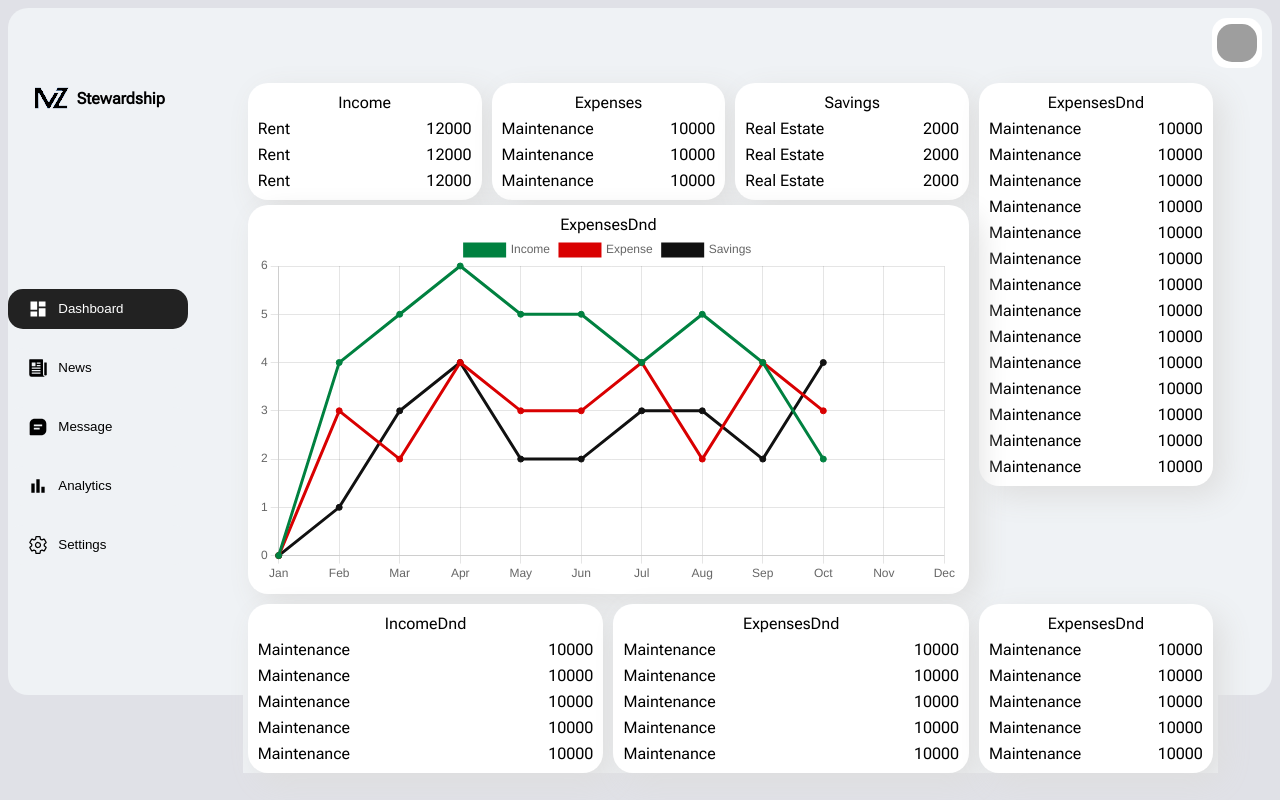
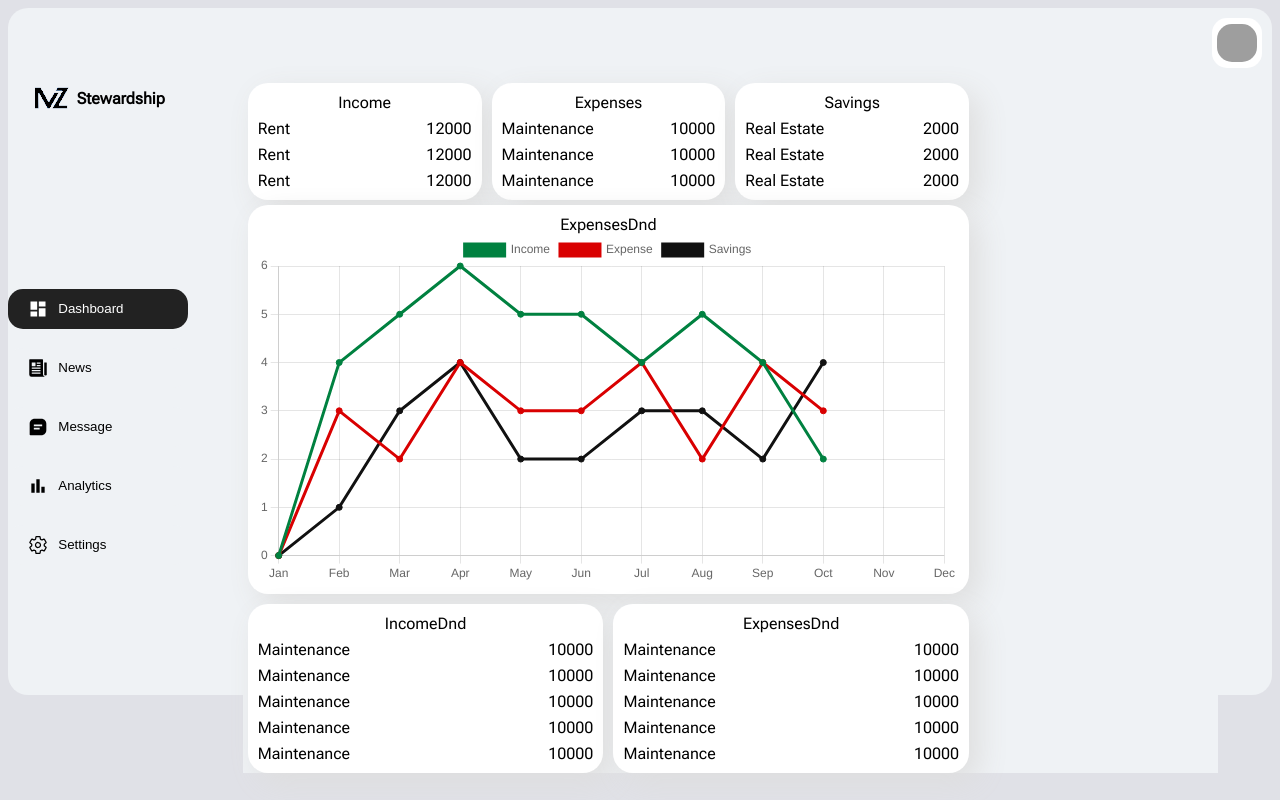
Before and after one commit to shahan210/DashBoard-1, a React (Vite) app: page / in a window 1280 px wide. Built offline with nearby package versions, Linux system fonts and the light colour scheme; grey boxes are pictures that could not be loaded; some icons are missing; a web font is replaced by a local one.

Commit message:
delete:dash piechart transaction

```diff
--- a/src/components/main/Dash.jsx
+++ b/src/components/main/Dash.jsx
@@ -1,12 +1,10 @@
 import React from "react";
+import Expense from "./Expense";
+import ExpenseDnd from "./ExpenseDnd";
+import Graph from "./Graph";
 import Header from "./Header";
 import Income from "./Income";
-import Expense from "./Expense";
-import Graph from "./Graph";
 import IncomeDnd from "./IncomeDnd";
-import ExpenseDnd from "./ExpenseDnd";
-import Transaction from "./Transaction";
-import PieChart from "./PieChart";
 import Savings from "./Savings";
 
 export default function Dash() {
@@ -19,13 +17,11 @@ export default function Dash() {
             <Income />
             <Expense />
             <Savings />
-            <PieChart />
             <Graph />
             <div className="grid-dragndrop dash-grid-span-3">
               <IncomeDnd />
               <ExpenseDnd />
             </div>
-            <Transaction />
           </div>
         </div>
       </div>
--- a/src/components/main/Piechart.jsx
+++ /dev/null
@@ -1,65 +0,0 @@
-import React from "react";
-
-export default function PieChart() {
-  return (
-    <div className="dash-grid-span-2 ">
-      <div className="container">
-        <div style={{ textAlign: "center" }}>ExpensesDnd</div>
-        <div className="income-list">
-          <div>Maintenance</div>
-          <div>10000</div>
-        </div>
-        <div className="income-list">
-          <div>Maintenance</div>
-          <div>10000</div>
-        </div>
-        <div className="income-list">
-          <div>Maintenance</div>
-          <div>10000</div>
-        </div>
-        <div className="income-list">
-          <div>Maintenance</div>
-          <div>10000</div>
-        </div>
-        <div className="income-list">
-          <div>Maintenance</div>
-          <div>10000</div>
-        </div>
-        <div className="income-list">
-          <div>Maintenance</div>
-          <div>10000</div>
-        </div><div className="income-list">
-          <div>Maintenance</div>
-          <div>10000</div>
-        </div>
-        <div className="income-list">
-          <div>Maintenance</div>
-          <div>10000</div>
-        </div>
-        <div className="income-list">
-          <div>Maintenance</div>
-          <div>10000</div>
-        </div><div className="income-list">
-          <div>Maintenance</div>
-          <div>10000</div>
-        </div>
-        <div className="income-list">
-          <div>Maintenance</div>
-          <div>10000</div>
-        </div>
-        <div className="income-list">
-          <div>Maintenance</div>
-          <div>10000</div>
-        </div>
-        <div className="income-list">
-          <div>Maintenance</div>
-          <div>10000</div>
-        </div>
-        <div className="income-list">
-          <div>Maintenance</div>
-          <div>10000</div>
-        </div>
-      </div>
-    </div>
-  );
-}
--- a/src/components/main/Transaction.jsx
+++ /dev/null
@@ -1,31 +0,0 @@
-import React from "react";
-
-export default function Transaction() {
-  return (
-    <div className="grid-income">
-      <div className="container">
-        <div style={{ textAlign: "center" }}>ExpensesDnd</div>
-        <div className="income-list">
-          <div>Maintenance</div>
-          <div>10000</div>
-        </div>
-        <div className="income-list">
-          <div>Maintenance</div>
-          <div>10000</div>
-        </div>
-        <div className="income-list">
-          <div>Maintenance</div>
-          <div>10000</div>
-        </div>
-        <div className="income-list">
-          <div>Maintenance</div>
-          <div>10000</div>
-        </div>
-        <div className="income-list">
-          <div>Maintenance</div>
-          <div>10000</div>
-        </div>
-      </div>
-    </div>
-  );
-}
```
Also changed, not shown: src/components/scss/dash/_income.scss (line endings or trailing spaces).
